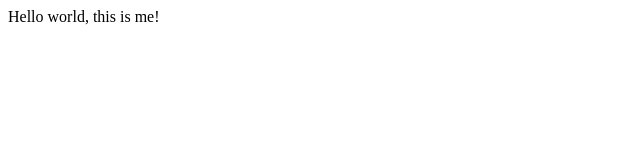
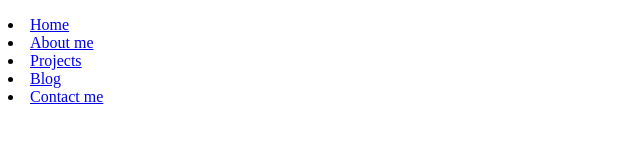
Before and after one commit to E-Holt/E-Holt.github.io, a plain HTML site: page index.html in a window 1280 px wide. Shown: the whole page, without its empty margins (0-640 px from the left). Drawn offline with Linux system fonts and the light colour scheme.

Commit message:
added paged

```diff
--- a/index.html
+++ b/index.html
@@ -7,16 +7,26 @@
     <head>
         <meta charset="utf-8">
         <meta http-equiv="X-UA-Compatible" content="IE=edge">
-        <title></title>
+        <title>Home</title>
         <meta name="description" content="">
         <meta name="viewport" content="width=device-width, initial-scale=1">
         <link rel="stylesheet" href="">
     </head>
     <body>
-        <!--[if lt IE 7]>
-            <p class="browsehappy">You are using an <strong>outdated</strong> browser. Please <a href="#">upgrade your browser</a> to improve your experience.</p>
-        <![endif]-->
-        Hello world, this is me!
-        <script src="" async defer></script>
+        <header>
+            <nav>
+                <ul></ul>
+                    <li><a href="./index.html">Home</a></li>
+                    <li><a href="./about.html">About me</a></li>
+                    <li><a href="./projects.html">Projects</a></li>
+                    <li><a href="./blog.html">Blog</a></li>
+                    <li><a href="./links.html">Contact me</a></li>
+                </ul>
+            </nav>
+        </header>
+        <main>
+        </main>
+        <footer>
+        </footer>
     </body>
 </html>
```
Also changed, not shown: about.html (added), blog.html (added), links.html (added), projects.html (added), style.scss (added).
